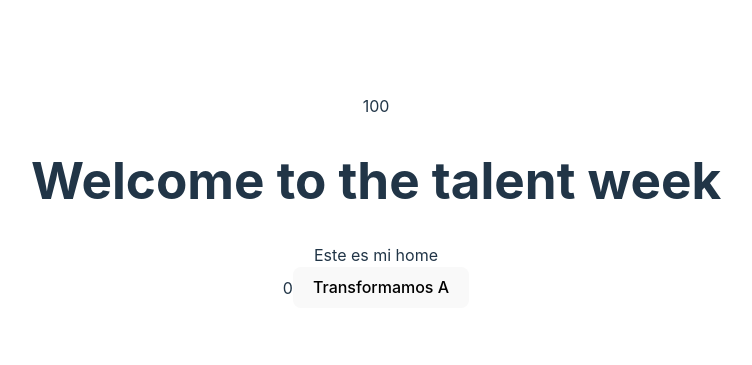
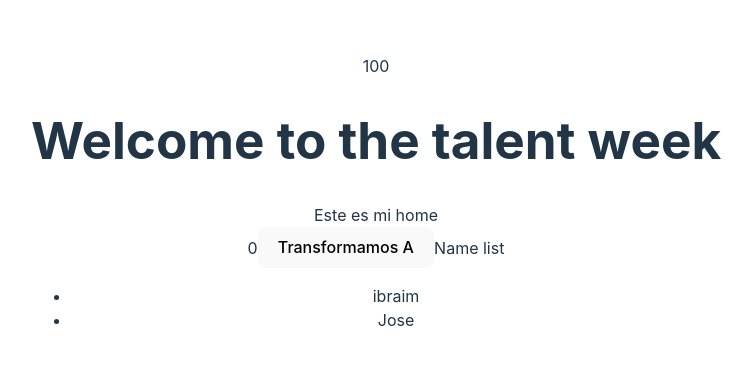
Before and after one commit to IbraimBarrios/talentweek, a React (Vite) app: page / in a window 1280 px wide. Shown: the part 199-564 px from the top of the page, without its empty margins (264-1016 px from the left). Built offline with nearby package versions, Linux system fonts and the light colour scheme.

Commit message:
feat: traverse the list

```diff
--- a/src/page/Home/Home.jsx
+++ b/src/page/Home/Home.jsx
@@ -2,6 +2,17 @@ import React, { useState } from 'react'
 
 function Home() {
     const [data, setData] = useState(0);
+
+    const array = [
+        {
+            id: 1,
+            name: 'ibraim'
+        },
+        {
+            id: 2,
+            name: 'Jose'
+        }
+    ]
 
 const handleClick = () => {
     setData(10);
@@ -12,6 +23,13 @@ const handleClick = () => {
         <div>Este es mi home</div>
         <span>{data}</span>
         <button onClick={handleClick}>Transformamos A</button>
+
+        <span>Name list</span>
+        <ul>
+            {array.map(item => (
+                <li key={item.id}>{item.name}</li>
+            ))}
+        </ul>
     </>
   )
 }
```
